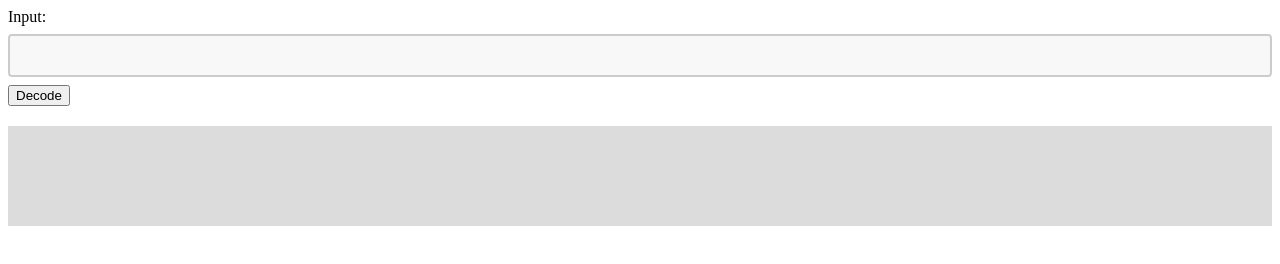
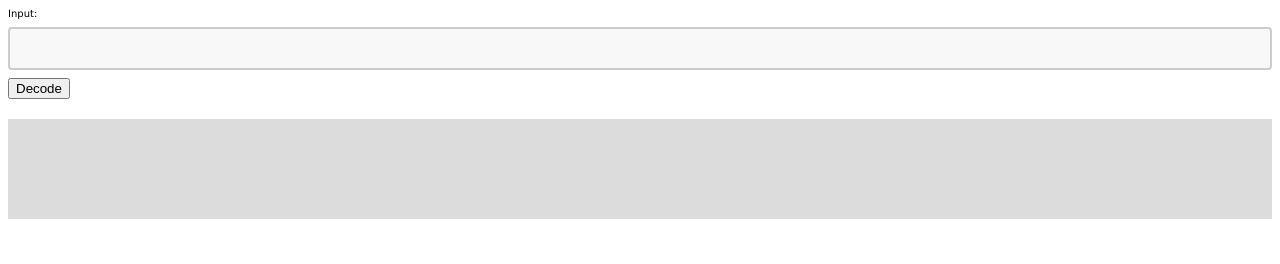
Before and after one commit to Joshua-Repos/decode-ais, a plain HTML site: page index.html in a window 1280 px wide. Drawn offline with Linux system fonts and the light colour scheme.

Commit message:
Update index.html

```diff
--- a/index.html
+++ b/index.html
@@ -29,6 +29,9 @@
         border-radius: 4px;
         cursor: pointer;
       }
+      body {
+        font: normal 10px Verdana, Arial, sans-serif;
+      }
     </style>
   </head>
   <body>
```
